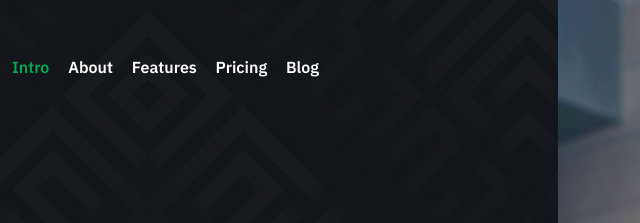
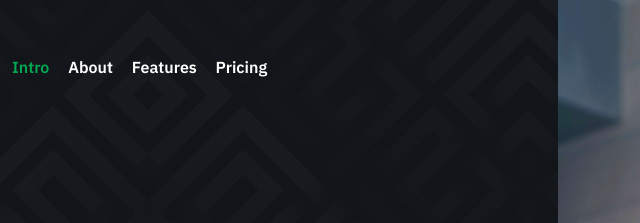
Before and after one commit to BlackHawk94/raykon, a plain HTML site: page index.html in a window 1280 px wide. Shown: the top 223 px of the page, 232-872 px from the left. Drawn offline with Linux system fonts and the light colour scheme; files whose address does not match are found by name.

Commit message:
Update index.html

```diff
--- a/index.html
+++ b/index.html
@@ -54,7 +54,6 @@
                 <li><a class="smoothscroll" href="#about" title="about">About</a></li>
                 <li><a class="smoothscroll" href="#features" title="features">Features</a></li>
                 <li><a class="smoothscroll" href="#pricing" title="pricing">Pricing</a></li>
-                <li><a href="blog.html" title="blog">Blog</a></li>
             </ul>
 
             <ul class="header-social">
```
